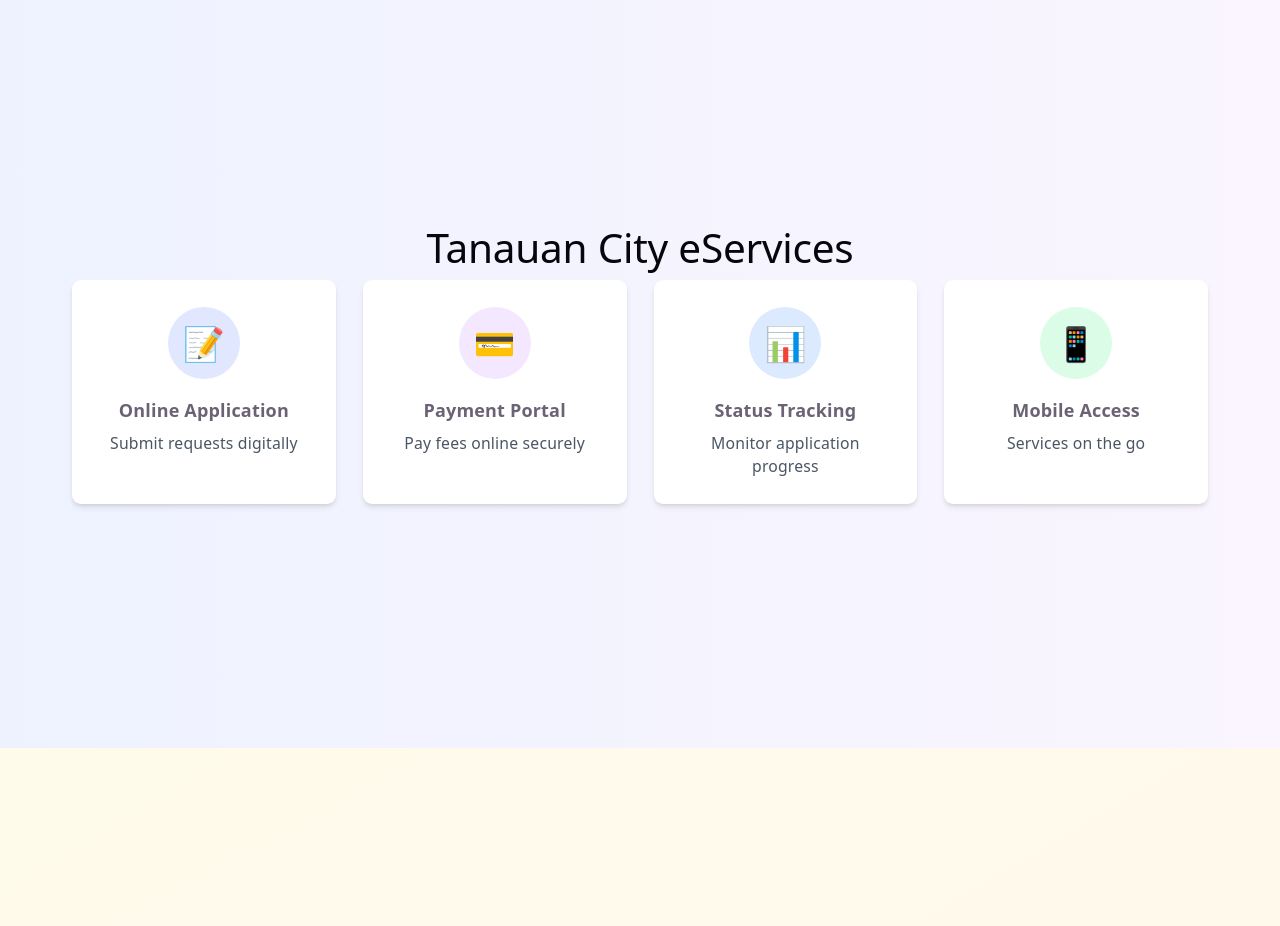
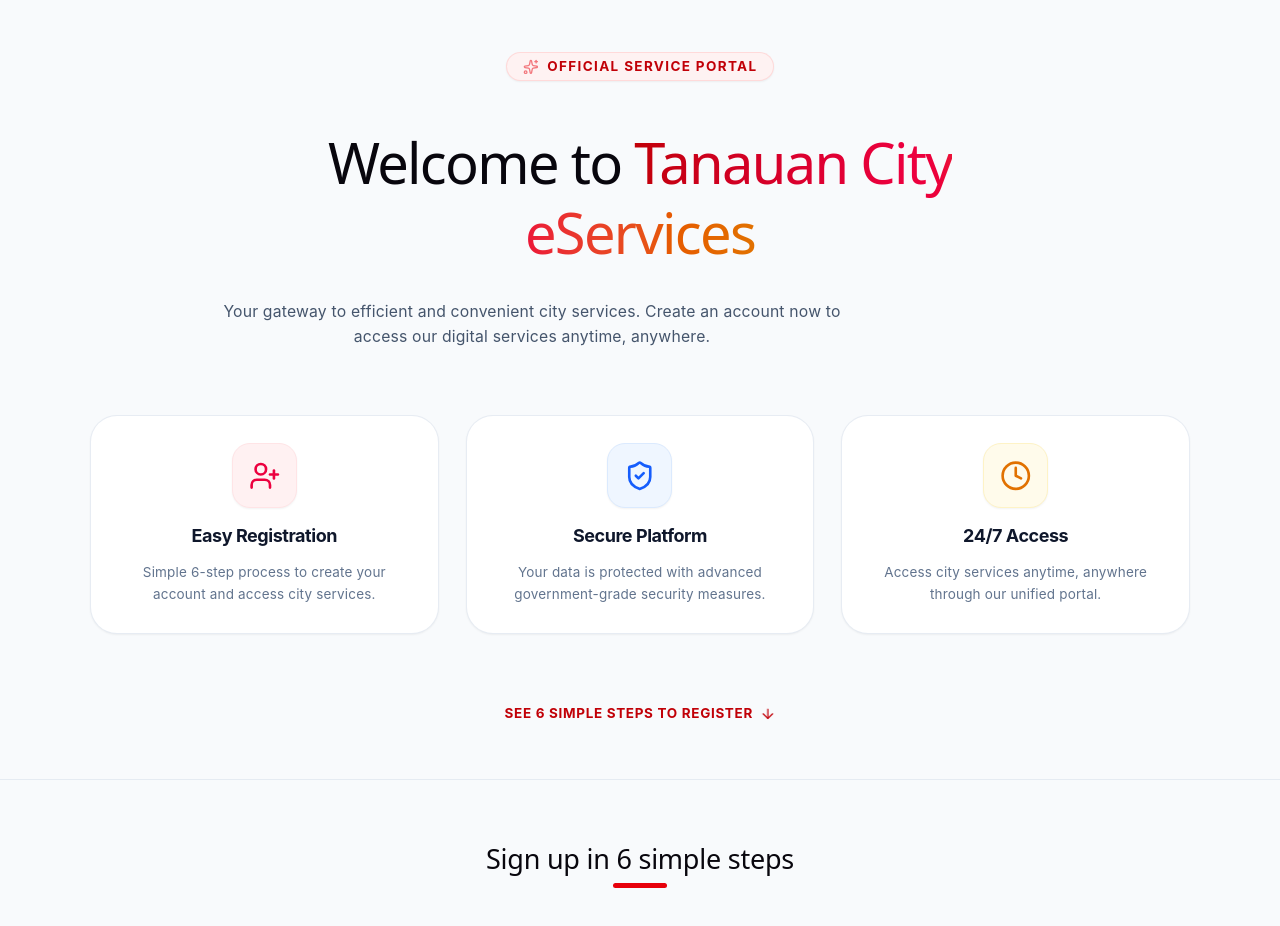
Before and after one commit to RicRicRicRicRicRic/tanauancity_redeisgn_OJT, a React (Vite) app in the folder tanauan/: page / in a window 1280 px wide. Shown: the part 10500-11426 px from the top of the page. Built offline with nearby package versions, Linux system fonts and the light colour scheme.

Commit message:
TES base

```diff
--- a/tanauan/src/components/sections/TanauanEServicesSection.tsx
+++ b/tanauan/src/components/sections/TanauanEServicesSection.tsx
@@ -1,41 +1,258 @@
-function TanauanEServicesSection() {
+import React from 'react';
+import {
+  UserPlus,
+  ShieldCheck,
+  Clock,
+  ArrowRight,
+  Smartphone,
+  Mail,
+  ExternalLink,
+  Sparkles,
+  Lock,
+  UserCheck,
+  Send,
+  PartyPopper
+} from 'lucide-react';
+
+export function TanauanEServicesSection() {
+  const features = [
+    {
+      icon: UserPlus,
+      title: "Easy Registration",
+      desc: "Simple 6-step process to create your account and access city services.",
+      bgLight: "bg-rose-50 text-rose-600 border-rose-100"
+    },
+    {
+      icon: ShieldCheck,
+      title: "Secure Platform",
+      desc: "Your data is protected with advanced government-grade security measures.",
+      bgLight: "bg-blue-50 text-blue-600 border-blue-100"
+    },
+    {
+      icon: Clock,
+      title: "24/7 Access",
+      desc: "Access city services anytime, anywhere through our unified portal.",
+      bgLight: "bg-amber-50 text-amber-600 border-amber-100"
+    }
+  ];
+
+  const row1Steps = [
+    {
+      step: "01",
+      title: "Click the Sign up Button",
+      desc: "Locate the Sign up button on the Tanauan e-Services homepage.",
+      icon: UserPlus
+    },
+    {
+      step: "02",
+      title: "Fill Out the Registration Form",
+      desc: "Enter your personal information, including your name, mobile number, and email address.",
+      icon: Lock
+    },
+    {
+      step: "03",
+      title: "Verify Your Mobile Number",
+      desc: "You will receive a verification code via SMS. Enter this code to confirm your mobile number.",
+      icon: Smartphone
+    }
+  ];
+
+  const row2Steps = [
+    {
+      step: "04",
+      title: "Complete Your Profile",
+      desc: "Fill in any additional required information to complete your profile.",
+      icon: UserCheck
+    },
+    {
+      step: "05",
+      title: "Submit the Form",
+      desc: "Review your information and click the 'Submit' button.",
+      icon: Send
+    },
+    {
+      step: "06",
+      title: "Enjoy Tanauan e-Services!",
+      desc: "You are now registered! Explore the various services available and enjoy the convenience of online transactions.",
+      icon: PartyPopper
+    }
+  ];
+
   return (
-    <section id="tanauan-eservices" className="h-[768px] min-h-[768px] flex items-center justify-center bg-gradient-to-r from-indigo-50 to-purple-50 overflow-hidden">
-      <div className="w-full px-6 md:px-12 lg:px-16">
-        <h2 className="text-4xl font-bold text-center mb-12 text-gray-800">Tanauan City eServices</h2>
-        <div className="grid grid-cols-1 md:grid-cols-2 lg:grid-cols-4 gap-6 max-w-7xl mx-auto">
-          <div className="bg-white p-6 rounded-lg shadow-md text-center hover:shadow-xl transition-shadow">
-            <div className="w-16 h-16 bg-indigo-100 rounded-full flex items-center justify-center mx-auto mb-4">
-              <span className="text-3xl">📝</span>
-            </div>
-            <h3 className="font-semibold mb-2">Online Application</h3>
-            <p className="text-sm text-gray-600">Submit requests digitally</p>
+    <div className="w-full bg-slate-50 font-sans text-slate-800 antialiased">
+
+      {/* PAGE 1: HERO & KEY ADVANTAGES */}
+      <section className="min-h-screen flex flex-col justify-between px-6 py-10 md:px-12 lg:px-20 max-w-7xl mx-auto border-b border-slate-200/80">
+
+        {/* HEADER */}
+        <div className="pt-6 text-center space-y-3 max-w-3xl mx-auto">
+          <div className="inline-flex items-center gap-2 px-3.5 py-1 rounded-full bg-red-50 border border-red-200/60 text-red-700 text-xs font-bold uppercase tracking-widest shadow-xs">
+            <Sparkles className="w-3.5 h-3.5 text-red-600 animate-pulse" />
+            <span>Official Service Portal</span>
           </div>
-          <div className="bg-white p-6 rounded-lg shadow-md text-center hover:shadow-xl transition-shadow">
-            <div className="w-16 h-16 bg-purple-100 rounded-full flex items-center justify-center mx-auto mb-4">
-              <span className="text-3xl">💳</span>
-            </div>
-            <h3 className="font-semibold mb-2">Payment Portal</h3>
-            <p className="text-sm text-gray-600">Pay fees online securely</p>
+
+          <h1 className="text-3xl md:text-5xl font-black text-slate-900 tracking-tight leading-tight">
+            Welcome to <span className="bg-clip-text text-transparent bg-gradient-to-r from-red-700 via-rose-600 to-amber-600">Tanauan City eServices</span>
+          </h1>
+
+          <p className="text-xs md:text-sm text-slate-600 leading-relaxed max-w-xl mx-auto">
+            Your gateway to efficient and convenient city services. Create an account now to access our digital services anytime, anywhere.
+          </p>
+        </div>
+
+        {/* 3 FEATURE ADVANTAGES */}
+        <div className="grid grid-cols-1 md:grid-cols-3 gap-6 my-auto py-6">
+          {features.map((item, idx) => {
+            const Icon = item.icon;
+            return (
+              <div
+                key={idx}
+                className="group bg-white p-6 rounded-3xl border border-slate-200/80 shadow-xs hover:shadow-lg transition-all duration-300 flex flex-col items-center text-center space-y-3"
+              >
+                <div className={`p-3.5 rounded-2xl ${item.bgLight} border shadow-xs group-hover:scale-110 transition-transform duration-300`}>
+                  <Icon className="w-7 h-7" />
+                </div>
+                <h3 className="text-base font-bold text-slate-900 tracking-tight">{item.title}</h3>
+                <p className="text-xs text-slate-500 leading-relaxed">{item.desc}</p>
+              </div>
+            );
+          })}
+        </div>
+
+        {/* PAGE 1 FOOTER TEASER */}
+        <div className="text-center pb-2">
+          <a
+            href="#signup-steps"
+            className="inline-flex items-center gap-1.5 text-xs font-bold text-red-700 hover:text-red-900 transition-colors uppercase tracking-wider"
+          >
+            <span>See 6 Simple Steps To Register</span>
+            <ArrowRight className="w-3.5 h-3.5 rotate-90" />
+          </a>
+        </div>
+      </section>
+
+
+      {/* PAGE 2: FLOWCHART PROCESS (EXACT IMAGE REPRODUCTION WITH ARROWS & ZOOM HOVER) */}
+      <section id="signup-steps" className="min-h-screen flex flex-col justify-between px-6 py-10 md:px-12 lg:px-20 max-w-7xl mx-auto">
+
+        {/* SECTION TITLE */}
+        <div className="text-center space-y-1.5 max-w-2xl mx-auto pt-4">
+          <h2 className="text-xl md:text-2xl font-black text-red-600 tracking-tight">
+            Sign up in 6 simple steps
+          </h2>
+          <div className="w-12 h-1 bg-red-600 mx-auto rounded-full" />
+        </div>
+
+        {/* FLOWCHART CONTAINER */}
+        <div className="my-auto py-6 space-y-12">
+
+          {/* ROW 1: STEPS 1 -> 2 -> 3 */}
+          <div className="grid grid-cols-1 md:grid-cols-3 gap-6 relative items-start">
+            {row1Steps.map((s, idx) => {
+              const Icon = s.icon;
+              return (
+                <div key={idx} className="relative flex flex-col items-center text-center">
+
+                  {/* STEP ITEM WITH ZOOM ON HOVER */}
+                  <div className="group flex flex-col items-center text-center transition-transform duration-300 transform hover:scale-105 cursor-pointer p-2">
+                    {/* Icon Circle */}
+                    <div className="w-16 h-16 rounded-2xl bg-rose-50 border border-rose-200 text-red-600 flex items-center justify-center shadow-xs group-hover:bg-red-600 group-hover:text-white transition-colors duration-300 mb-3">
+                      <Icon className="w-8 h-8" />
+                    </div>
+
+                    {/* Step Title & Text */}
+                    <h4 className="text-xs font-black text-slate-900 mb-1 group-hover:text-red-600 transition-colors">
+                      {s.title}
+                    </h4>
+                    <p className="text-[11px] text-slate-500 max-w-xs leading-relaxed">
+                      {s.desc}
+                    </p>
+                  </div>
+
+                  {/* DIRECTIONAL ARROW (Step 1 -> Step 2, Step 2 -> Step 3) */}
+                  {idx < 2 && (
+                    <div className="hidden md:flex absolute top-8 -right-4 translate-x-1/2 z-10 text-red-400 animate-pulse">
+                      <ArrowRight className="w-6 h-6 stroke-[2.5]" />
+                    </div>
+                  )}
+
+                </div>
+              );
+            })}
           </div>
-          <div className="bg-white p-6 rounded-lg shadow-md text-center hover:shadow-xl transition-shadow">
-            <div className="w-16 h-16 bg-blue-100 rounded-full flex items-center justify-center mx-auto mb-4">
-              <span className="text-3xl">📊</span>
-            </div>
-            <h3 className="font-semibold mb-2">Status Tracking</h3>
-            <p className="text-sm text-gray-600">Monitor application progress</p>
+
+          {/* ROW CONNECTING ARROW (Step 3 -> Step 4 Downward transition) */}
+          <div className="hidden md:flex justify-end pr-16 -my-4 text-red-400 animate-pulse">
+            <ArrowRight className="w-6 h-6 stroke-[2.5] rotate-90" />
           </div>
-          <div className="bg-white p-6 rounded-lg shadow-md text-center hover:shadow-xl transition-shadow">
-            <div className="w-16 h-16 bg-green-100 rounded-full flex items-center justify-center mx-auto mb-4">
-              <span className="text-3xl">📱</span>
-            </div>
-            <h3 className="font-semibold mb-2">Mobile Access</h3>
-            <p className="text-sm text-gray-600">Services on the go</p>
+
+          {/* ROW 2: STEPS 4 -> 5 -> 6 */}
+          <div className="grid grid-cols-1 md:grid-cols-3 gap-6 relative items-start">
+            {row2Steps.map((s, idx) => {
+              const Icon = s.icon;
+              return (
+                <div key={idx} className="relative flex flex-col items-center text-center">
+
+                  {/* STEP ITEM WITH ZOOM ON HOVER */}
+                  <div className="group flex flex-col items-center text-center transition-transform duration-300 transform hover:scale-105 cursor-pointer p-2">
+                    {/* Icon Circle */}
+                    <div className="w-16 h-16 rounded-2xl bg-rose-50 border border-rose-200 text-red-600 flex items-center justify-center shadow-xs group-hover:bg-red-600 group-hover:text-white transition-colors duration-300 mb-3">
+                      <Icon className="w-8 h-8" />
+                    </div>
+
+                    {/* Step Title & Text */}
+                    <h4 className="text-xs font-black text-slate-900 mb-1 group-hover:text-red-600 transition-colors">
+                      {s.title}
+                    </h4>
+                    <p className="text-[11px] text-slate-500 max-w-xs leading-relaxed">
+                      {s.desc}
+                    </p>
+                  </div>
+
+                  {/* DIRECTIONAL ARROW (Step 4 -> Step 5, Step 5 -> Step 6) */}
+                  {idx < 2 && (
+                    <div className="hidden md:flex absolute top-8 -right-4 translate-x-1/2 z-10 text-red-400 animate-pulse">
+                      <ArrowRight className="w-6 h-6 stroke-[2.5]" />
+                    </div>
+                  )}
+
+                </div>
+              );
+            })}
+          </div>
+
+        </div>
+
+        {/* BUTTONS & FOOTER */}
+        <div className="space-y-4 pt-4 border-t border-slate-200/80 pb-6">
+          <div className="flex flex-col sm:flex-row items-center justify-center gap-3">
+            <button className="w-full sm:w-auto px-7 py-2.5 rounded-full bg-gradient-to-r from-red-600 to-rose-700 text-white font-bold text-xs shadow-xs hover:from-red-700 hover:to-rose-800 transition-all cursor-pointer flex items-center justify-center gap-2 group">
+              <span>Create Account Now</span>
+              <ArrowRight className="w-3.5 h-3.5 group-hover:translate-x-1 transition-transform" />
+            </button>
+
+            <button className="w-full sm:w-auto px-7 py-2.5 rounded-full bg-white border border-slate-300 text-slate-700 font-bold text-xs hover:bg-slate-50 transition-all cursor-pointer flex items-center justify-center gap-2">
+              <span>Login to Portal</span>
+              <ExternalLink className="w-3.5 h-3.5 text-slate-400" />
+            </button>
+          </div>
+
+          <div className="text-center text-[11px] text-slate-500 space-y-0.5">
+            <p>For assistance, please contact our support team:</p>
+            <a
+              href="mailto:support@tanauancity.gov.ph"
+              className="inline-flex items-center gap-1 font-bold text-red-700 hover:underline"
+            >
+              <Mail className="w-3 h-3" />
+              <span>support@tanauancity.gov.ph</span>
+            </a>
           </div>
         </div>
-      </div>
-    </section>
-  )
+
+      </section>
+
+    </div>
+  );
 }
 
-export default TanauanEServicesSection
+export default TanauanEServicesSection;
```
